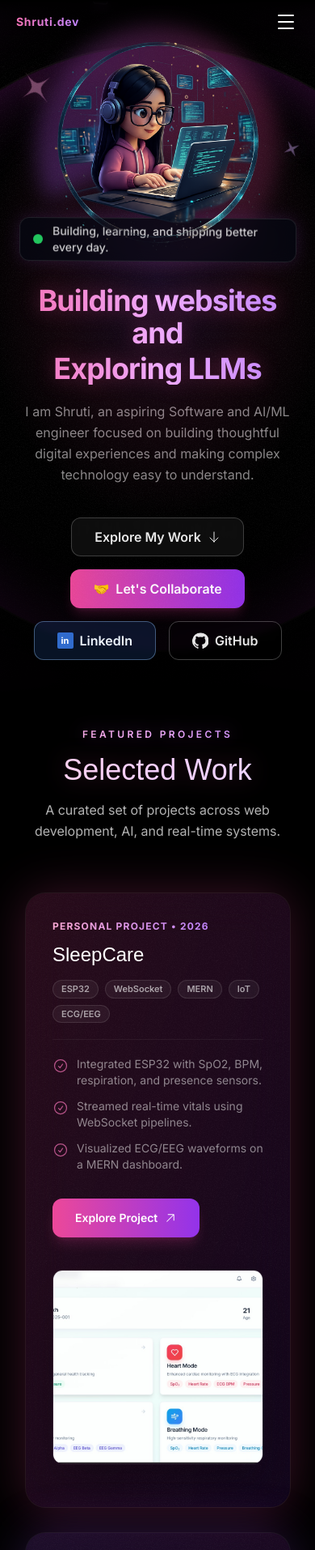
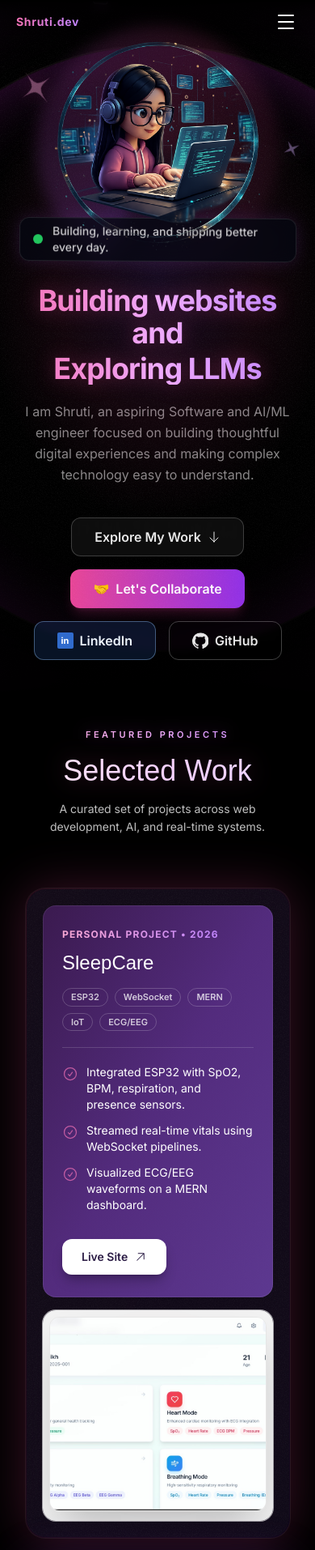
Before and after one commit to shrutiphad/ShrutiPortfolio, a Next.js app: page / in a window 390 px wide. Shown: the top 1914 px of the page at 81% size. Built offline with nearby package versions, Linux system fonts and the light colour scheme; a web font is replaced by a local one.

Commit message:
Adjust background effects, enhance responsiveness, and improve visual hierarchy for better user experience.

```diff
--- a/src/sections/About.tsx
+++ b/src/sections/About.tsx
@@ -87,7 +87,7 @@ useEffect(() => {
                hover:drop-shadow-[0_0_20px_rgba(236,72,153,0.9)]
                transition-all duration-300
              ">
-              PEOPLE WHO LEARN AI BUILD THE FUTURE
+              PEOPLE WHO USE AI WILL LEAD
             </span>
           </>
         }
--- a/src/sections/Hero.tsx
+++ b/src/sections/Hero.tsx
@@ -214,12 +214,12 @@ export const HeroSection = () => {
                 className="absolute inset-0 rounded-full pointer-events-none"
                 style={{
                   background:
-                    'conic-gradient(from 0deg, rgba(168,85,247,0.28), rgba(236,72,153,0.24), rgba(168,85,247,0))',
-                  filter: 'blur(12px)',
-                  transform: 'scale(1.08)',
+                    'conic-gradient(from 0deg, rgba(168,85,247,0.18), rgba(236,72,153,0.14), rgba(168,85,247,0))',
+                  filter: 'blur(9px)',
+                  transform: 'scale(1.05)',
                 }}
                 animate={{ rotate: 360 }}
-                transition={{ repeat: Infinity, duration: 10, ease: 'linear' }}
+                transition={{ repeat: Infinity, duration: 12, ease: 'linear' }}
               />
               <Image
                 src={memojiImage}
--- a/src/sections/Projects.tsx
+++ b/src/sections/Projects.tsx
@@ -111,6 +111,7 @@ export const ProjectsSection = () => {
         style={{ background: "radial-gradient(ellipse, rgba(236,72,153,0.14) 0%, rgba(168,85,247,0.1) 45%, transparent 75%)", filter: "blur(60px)" }}
       />
       <div className="absolute inset-0 -z-10 bg-gradient-to-b from-pink-400/18 via-purple-400/18 to-transparent pointer-events-none" />
+
       <div
         className="absolute inset-0 -z-10 opacity-[0.04] pointer-events-none"
         style={{ backgroundImage: `url(${grainImage.src})` }}
@@ -125,7 +126,7 @@ export const ProjectsSection = () => {
             whileInView={{ opacity: 1, y: 0 }}
             viewport={{ once: true }}
             transition={{ duration: 0.5 }}
-            className="uppercase font-semibold tracking-[0.28em] text-xs md:text-sm bg-gradient-to-r from-pink-300 via-fuchsia-300 to-purple-400 text-transparent bg-clip-text drop-shadow-[0_0_10px_rgba(217,70,239,0.35)]"
+            className="uppercase font-semibold tracking-[0.32em] text-[11px] md:text-sm bg-gradient-to-r from-pink-300 via-fuchsia-300 to-purple-400 text-transparent bg-clip-text drop-shadow-[0_0_10px_rgba(217,70,239,0.38)]"
           >
             Featured Projects
           </motion.p>
@@ -135,7 +136,7 @@ export const ProjectsSection = () => {
             whileInView={{ opacity: 1, y: 0 }}
             viewport={{ once: true }}
             transition={{ duration: 0.6, delay: 0.1 }}
-            className="font-serif text-4xl md:text-6xl text-center mt-4 bg-gradient-to-r from-pink-200 via-fuchsia-200 to-purple-200 text-transparent bg-clip-text drop-shadow-[0_0_14px_rgba(236,72,153,0.25)]"
+            className="font-serif text-4xl md:text-6xl text-center mt-4 bg-gradient-to-r from-pink-100 via-fuchsia-200 to-purple-200 text-transparent bg-clip-text drop-shadow-[0_0_14px_rgba(236,72,153,0.28)]"
           >
             Selected Work
           </motion.h2>
@@ -145,7 +146,7 @@ export const ProjectsSection = () => {
             whileInView={{ opacity: 1, y: 0 }}
             viewport={{ once: true }}
             transition={{ duration: 0.6, delay: 0.2 }}
-            className="text-center text-base md:text-lg text-white/70 mt-4 max-w-xl mx-auto leading-relaxed"
+            className="text-center text-sm md:text-base text-white/75 mt-4 max-w-2xl mx-auto leading-relaxed"
           >
             A curated set of projects across web development, AI, and real-time systems.
           </motion.p>
@@ -178,7 +179,7 @@ export const ProjectsSection = () => {
               />
 
               {/* Glassmorphism card body */}
-              <div className="relative bg-gradient-to-br from-[#2a1736]/78 via-[#3a1f53]/72 to-[#26163d]/74 backdrop-blur-xl m-px rounded-[calc(1.5rem-1px)]">
+              <div className="relative bg-[#120d1a]/90 backdrop-blur-xl m-px rounded-[calc(1.5rem-1px)] p-2 md:p-3">
 
                 {/* grain texture */}
                 <div
@@ -186,11 +187,11 @@ export const ProjectsSection = () => {
                   style={{ backgroundImage: `url(${grainImage.src})` }}
                 />
 
-                <div className="relative z-10 p-8 md:p-10 lg:p-12">
-                  <div className="lg:grid lg:grid-cols-2 gap-12 xl:gap-20 items-center">
+                <div className="relative z-10 p-3 md:p-4">
+                  <div className="lg:grid lg:grid-cols-2 gap-4 xl:gap-5 items-stretch">
 
                     {/* ── Left: text content ── */}
-                    <div className="flex flex-col">
+                    <div className="flex flex-col rounded-2xl bg-gradient-to-br from-[#3d1b52]/95 via-[#5a2f88]/90 to-[#6a40a5]/85 px-6 py-7 md:px-8 md:py-8 text-white shadow-[inset_0_0_0_1px_rgba(255,255,255,0.08)]">
 
                       {/* company + year badge */}
                       <div className="inline-flex items-center gap-2 self-start">
@@ -211,8 +212,8 @@ export const ProjectsSection = () => {
                             key={t}
                             className="
                               px-2.5 py-0.5 text-[11px] font-semibold rounded-full
-                              border border-white/10 bg-white/5
-                              text-white/60 backdrop-blur-sm
+                              border border-white/20 bg-white/8
+                              text-white/75 backdrop-blur-sm
                               group-hover:border-pink-400/30 group-hover:text-white/80
                               transition-all duration-300
                             "
@@ -222,7 +223,7 @@ export const ProjectsSection = () => {
                         ))}
                       </div>
 
-                      <hr className="border-t border-white/5 mt-5" />
+                      <hr className="border-t border-white/15 mt-5" />
 
                       {/* result bullets */}
                       <ul className="flex flex-col gap-3 mt-5">
@@ -233,7 +234,7 @@ export const ProjectsSection = () => {
                             whileInView={{ opacity: 1, x: 0 }}
                             viewport={{ once: true }}
                             transition={{ delay: 0.1 + idx * 0.1, duration: 0.5 }}
-                            className="flex items-start gap-2.5 text-sm md:text-base text-white/50"
+                            className="flex items-start gap-2.5 text-sm md:text-base text-white/82"
                           >
                             <CheckCircleIcon className="size-5 shrink-0 mt-0.5 text-pink-400/70" />
                             <span>{result.title}</span>
@@ -251,28 +252,27 @@ export const ProjectsSection = () => {
                         transition={{ type: "spring", stiffness: 300, damping: 20 }}
                         className="
                           mt-8 self-start inline-flex items-center justify-center gap-2
-                          bg-gradient-to-r from-pink-500 to-purple-600
-                          text-white font-semibold text-sm
-                          px-7 h-12 rounded-xl
-                          shadow-lg shadow-pink-500/20
-                          hover:from-pink-400 hover:to-purple-500
+                          bg-white text-[#2b1c45] font-semibold text-sm
+                          px-6 h-11 rounded-xl
+                          shadow-lg shadow-black/25
+                          hover:bg-white/90
                           transition-all duration-300
                         "
                       >
-                        Explore Project
+                        Live Site
                         <ArrowUpRightIcon className="size-4 rotate-[-135deg]" />
                       </motion.a>
                     </div>
 
                     {/* ── Right: image ── */}
-                    <div className="relative mt-10 lg:mt-0 min-h-[260px] md:min-h-[320px]">
+                    <div className="relative mt-4 lg:mt-0 min-h-[260px] md:min-h-[320px] rounded-2xl bg-white/95 p-2 md:p-3 overflow-hidden shadow-[0_0_0_1px_rgba(255,255,255,0.6)]">
                       <motion.div
                         initial={{ opacity: 0, scale: 0.78, rotateX: -22 }}
                         whileInView={{ opacity: 1, scale: 1, rotateX: 0 }}
                         viewport={{ once: true, margin: "-100px" }}
                         transition={{ duration: 0.72, delay: 0.2, type: "spring", stiffness: 110, damping: 20 }}
                         whileHover={{ scale: 1.02 }}
-                        className="relative"
+                        className="relative h-full"
                       >
                         {/* image glow */}
                         <div
@@ -286,9 +286,9 @@ export const ProjectsSection = () => {
                           height={380}
                           className="
                             relative z-10 w-full rounded-xl object-cover
-                            border border-white/10
+                            border border-black/5
                             shadow-2xl
-                            group-hover:border-white/20 transition-all duration-500
+                            group-hover:border-black/10 transition-all duration-500
                             h-[240px] md:h-[320px] lg:h-[360px]
                           "
                         />
```
